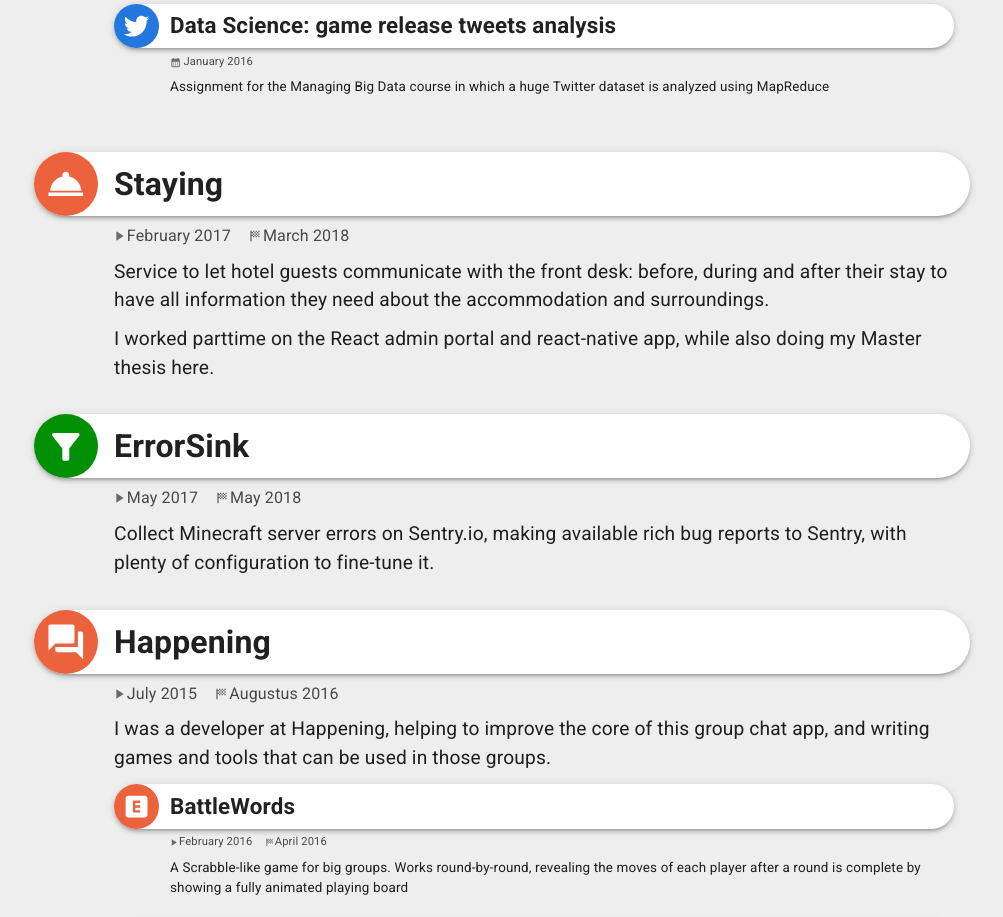
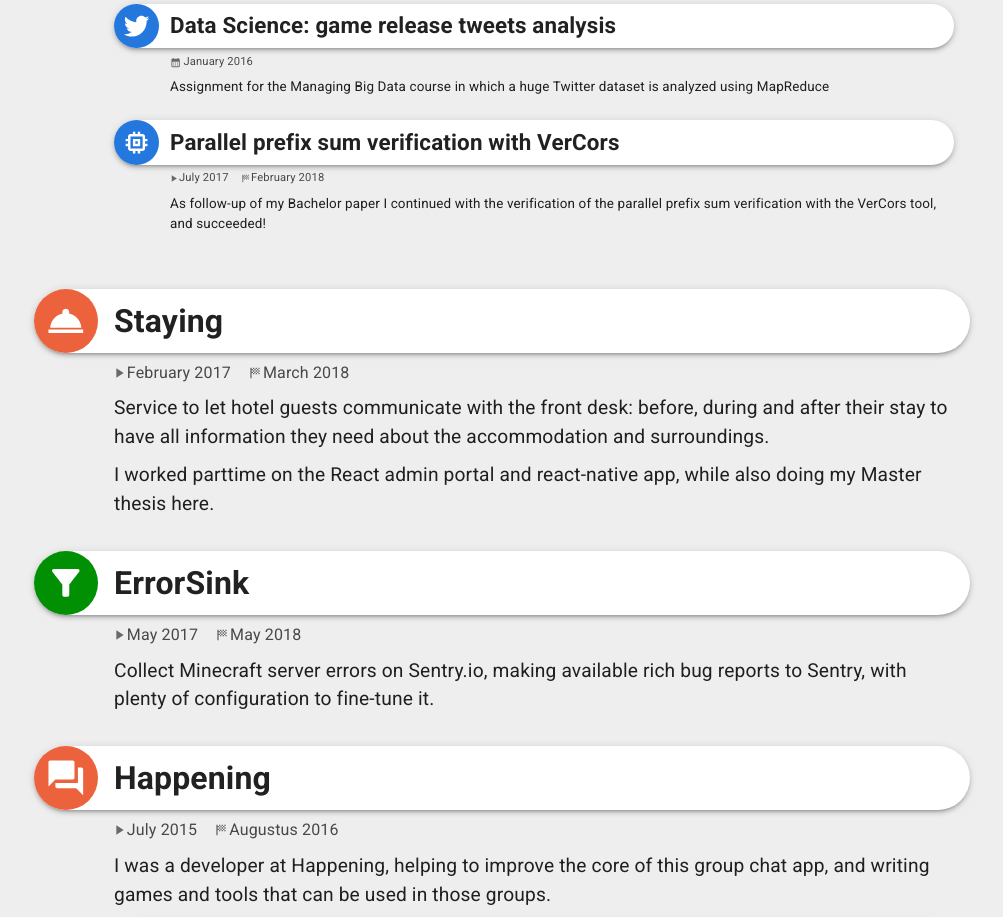
Before and after one commit to NLthijs48/NLthijs48.github.io, a React (Create React App) app: page / in a window 1280 px wide. Shown: the part 1140-2057 px from the top of the page, without its empty margins (138-1141 px from the left). Built offline with nearby package versions, Linux system fonts and the light colour scheme.

Commit message:
Add the follow-up of my Bachelor thesis project I did during my Master

```diff
--- /dev/null
+++ b/src/activities/computerScienceMaster/bachelorThesisFollowUp.tsx
@@ -0,0 +1,22 @@
+import {EducationInformation} from '../ActivityInformation';
+import MemoryIcon from '@mui/icons-material/Memory';
+import React from 'react';
+import ActivityType from '../ActivityType';
+
+const bachelorThesisFollowUp: EducationInformation = {
+	activityType: ActivityType.Education,
+	name: 'Parallel prefix sum verification with VerCors',
+	description: (
+		<div>
+			As follow-up of my Bachelor paper I continued with the verification of the parallel prefix sum verification with the VerCors
+			tool, and succeeded!
+		</div>
+	),
+	from: 'July 2017',
+	till: 'February 2018', // Gave a final presentation about the results on 8 February 2018
+	Icon: MemoryIcon,
+	// TODO: host the paper and link to that?
+	website: 'https://github.com/NLthijs48/PrefixSumVerification',
+};
+
+export default bachelorThesisFollowUp;
--- a/src/activities/computerScienceMaster/computerScienceMaster.tsx
+++ b/src/activities/computerScienceMaster/computerScienceMaster.tsx
@@ -5,6 +5,7 @@ import ActivityType from '../ActivityType';
 import masterThesis from './masterThesis';
 import dataScienceTimeTabling from './dataScienceTimeTabling';
 import dataScienceGameTweets from './dataScienceGameTweets';
+import bachelorThesisFollowUp from './bachelorThesisFollowUp';
 
 const computerScienceMaster: EducationInformation = {
 	activityType: ActivityType.Education,
@@ -14,7 +15,7 @@ const computerScienceMaster: EducationInformation = {
 	till: 'March 2018', // Presentation and diploma on the 7th
 	Icon: SchoolIcon,
 	website: 'https://www.utwente.nl/en/education/master/programmes/computer-science/',
-	activities: [masterThesis, dataScienceTimeTabling, dataScienceGameTweets],
+	activities: [masterThesis, dataScienceTimeTabling, dataScienceGameTweets, bachelorThesisFollowUp],
 };
 
 export default computerScienceMaster;
```
